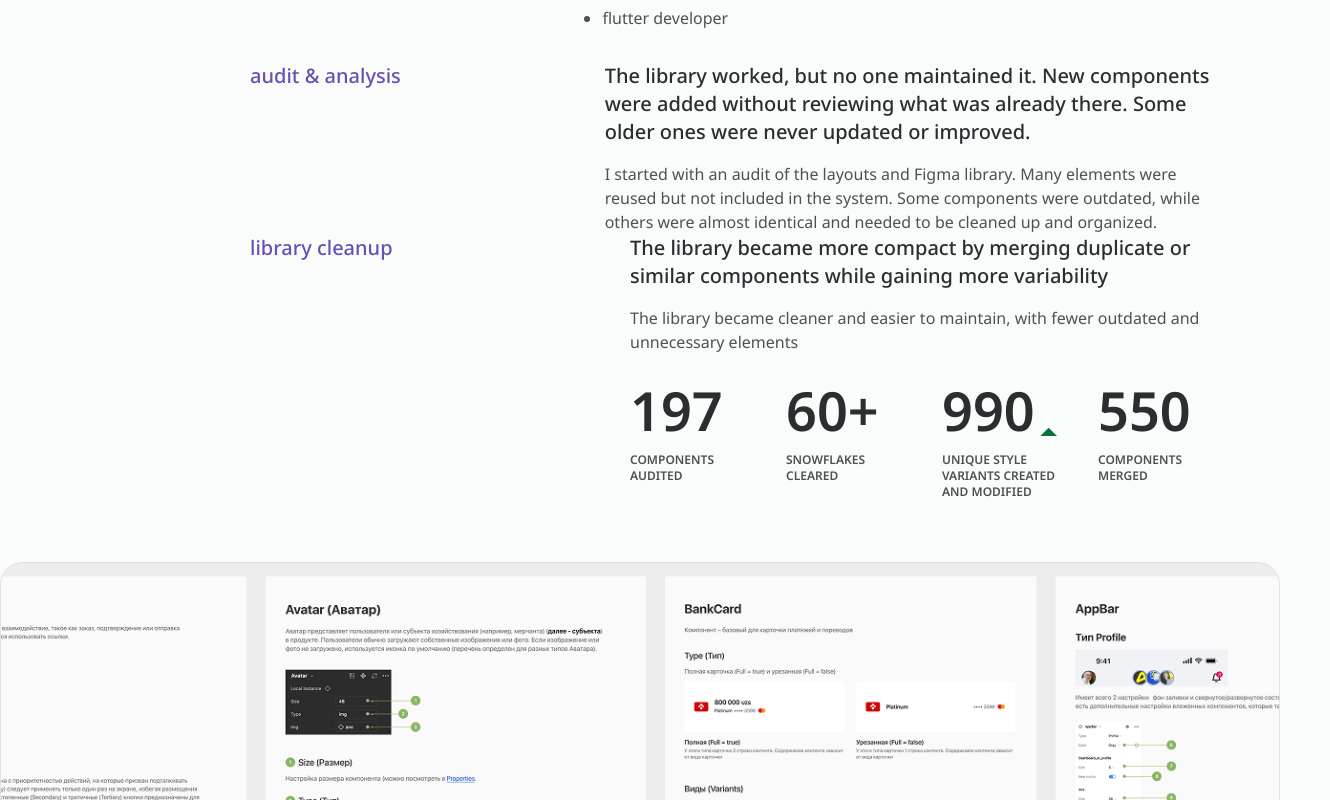
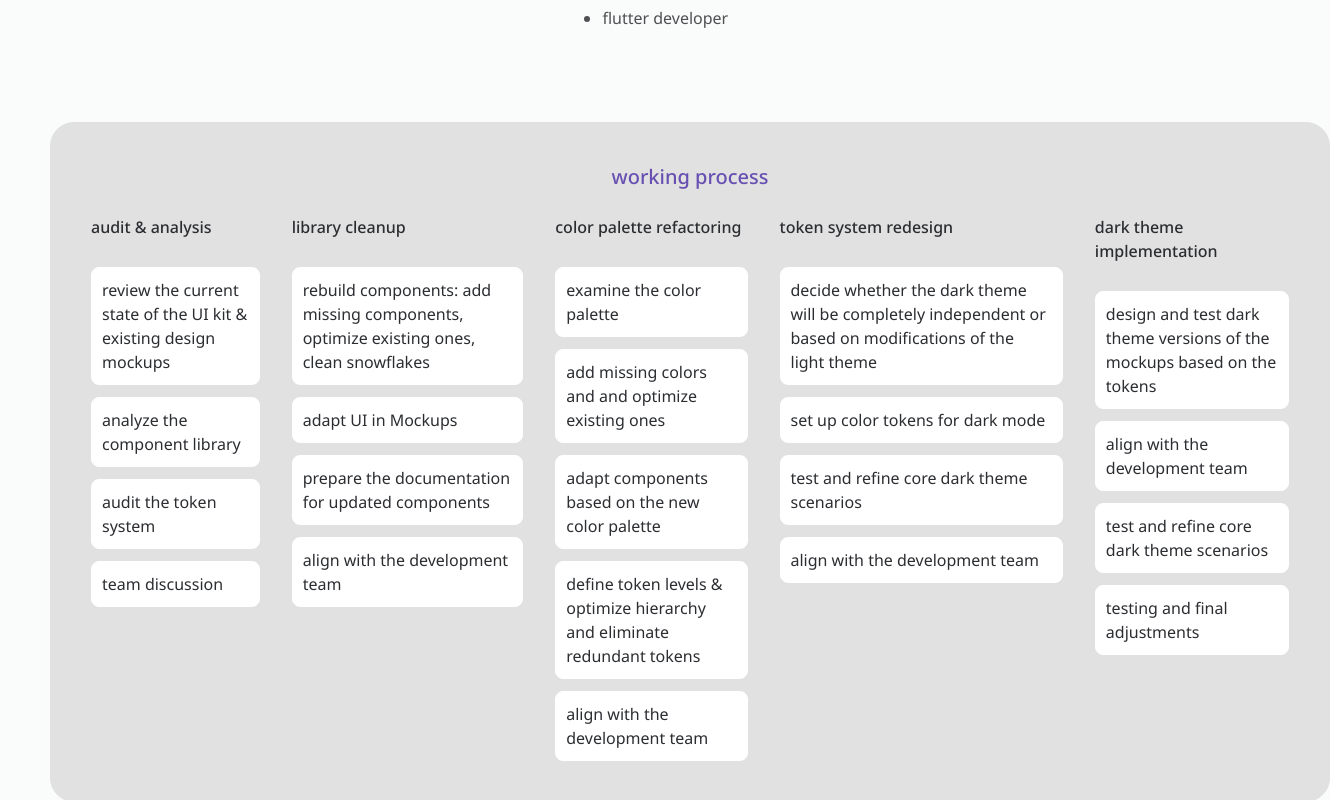
Before and after one commit to Igogoblin/alex, a Next.js app in the folder skavysh/: page /avodark in a window 1280 px wide. Shown: the part 1440-2240 px from the top of the page, 1330 px wide, since content can reach past the window. Built offline with nearby package versions, Linux system fonts and the light colour scheme.

Commit message:
feat: add avodark page base layout

```diff
--- a/skavysh/src/app/avodark/avoDark.module.css
+++ b/skavysh/src/app/avodark/avoDark.module.css
@@ -16,9 +16,60 @@
   line-height: 48px;
   margin: 60px 0 44px;
 }
-/* .buttons {
-  font-size: ;
-} */
+.working {
+  max-width: 1340px;
+  width: 100%;
+  background-color: var(--color-bg);
+  border-radius: 24px;
+  padding: 40px;
+  border: 1px solid var(--color-bg);
+  display: flex;
+  flex-direction: column;
+  gap: 24px;
+  margin: 60px 50px;
+}
+.working__title {
+  font-weight: 500;
+  font-style: Medium;
+  font-size: 20px;
+  line-height: 28px;
+  letter-spacing: 0%;
+  text-align: center;
+  color: var(--primary-50);
+}
+.working__list {
+  display: flex;
+  gap: 32px;
+  justify-content: space-between;
+}
+.working__item__container {
+  display: flex;
+  flex-direction: column;
+  gap: 12px;
+  justify-content: start;
+}
+.working__item {
+  font-weight: 500;
+  font-style: Medium;
+  font-size: 16px;
+  line-height: 24px;
+  letter-spacing: 0%;
+  /* text-align: center; */
+  color: var(--color-neutral-80);
+  margin-bottom: 16px;
+}
+.working__subtask {
+  font-weight: 400;
+  font-size: 16px;
+  line-height: 24px;
+  letter-spacing: 0%;
+  text-align: left;
+  color: var(--color-neutral-80);
+  background-color: var(--color-white);
+  border-radius: 8px;
+  border: 1px solid var(--color-white);
+  padding: 10px;
+}
 @media screen and (max-width: 1300px) {
   .avoDark {
     flex-direction: column;
--- /dev/null
+++ b/skavysh/src/app/avodark/avodark-working/avodarkWorking.tsx
@@ -0,0 +1,21 @@
+import { AVODARK } from "../avodark";
+import style from "../avoDark.module.css";
+export default function AvodarkWorking() {
+  return (
+    <section className={style.working}>
+      <h4 className={style.working__title}>working process</h4>
+      <div className={style.working__list}>
+        {AVODARK.working.map((item, index) => (
+          <div className={style.working__item__container} key={index}>
+            <div className={style.working__item}>{item.task}</div>
+            {item.subtasks.map((el, ind) => (
+              <div key={ind} className={style.working__subtask}>
+                {el}
+              </div>
+            ))}
+          </div>
+        ))}
+      </div>
+    </section>
+  );
+}
--- a/skavysh/src/app/avodark/avodark.ts
+++ b/skavysh/src/app/avodark/avodark.ts
@@ -88,4 +88,52 @@ export const AVODARK = {
     "I started by creating global color tokens to define all fundamental values",
   description2:
     "The semantic token is to systemize the design language for a specific semantic group of components.",
+  working: [
+    {
+      task: "audit & analysis",
+      subtasks: [
+        "review the current state of the UI kit & existing design mockups",
+        "analyze the component library",
+        "audit the token system",
+        "team discussion",
+      ],
+    },
+    {
+      task: "library cleanup",
+      subtasks: [
+        "rebuild components: add missing components, optimize existing ones, clean snowflakes",
+        "adapt UI in Mockups",
+        "prepare the documentation for updated components",
+        "align with the development team",
+      ],
+    },
+    {
+      task: "color palette refactoring",
+      subtasks: [
+        "examine the color palette",
+        "add missing colors and and optimize existing ones",
+        "adapt components based on the new color palette",
+        "define token levels & optimize hierarchy and eliminate redundant tokens",
+        "align with the development team",
+      ],
+    },
+    {
+      task: "token system redesign",
+      subtasks: [
+        "decide whether the dark theme will be completely independent or based on modifications of the light theme",
+        "set up color tokens for dark mode",
+        "test and refine core dark theme scenarios",
+        "align with the development team",
+      ],
+    },
+    {
+      task: "dark theme implementation",
+      subtasks: [
+        "design and test dark theme versions of the mockups based on the tokens",
+        "align with the development team",
+        "test and refine core dark theme scenarios",
+        "testing and final adjustments",
+      ],
+    },
+  ],
 };
--- a/skavysh/src/app/avodark/page.tsx
+++ b/skavysh/src/app/avodark/page.tsx
@@ -13,12 +13,16 @@ import images from "../../../public/avoDark/avodarkImages.png";
 import AvodarkToken from "./avodark-token/avodarkToken";
 import global from "../../../public/avoDark/avodarkGlobal.png";
 import children from "../../../public/children/childrenPrevious.png";
-
+import AvodarkWorking from "./avodark-working/avodarkWorking";
+import showing from "../../../public//avoDark/avodarkShowing.png";
+import semantic from "../../../public/avoDark/avodarkSemantic.png";
+import structure from "../../../public/avoDark/avodarkStructure.png";
+import common from "@/styles/common.module.css";
 export default function Avodark() {
   return (
     <main>
       <Container>
-        <h1 className={style.title}>
+        <h1 className={style.title} id="works">
           Dark mode & tokenisation. Design system updates
         </h1>
         <Image src={avodark} alt="avodark" width={1140} height={500} />
@@ -26,6 +30,7 @@ export default function Avodark() {
       <Container>
         <AvodarkAbout />
       </Container>
+      <AvodarkWorking />
       <Container>
         <AvodarkAudit />
       </Container>
@@ -44,7 +49,7 @@ export default function Avodark() {
         <Image
           src={images}
           alt="images"
-          width={1140}
+          width={1240}
           height={640}
           style={{ margin: "44px 0 60px" }}
         />
@@ -60,9 +65,67 @@ export default function Avodark() {
         style={{ margin: "44px auto" }}
       />
       <Container>
+        <section className="flex flex-col">
+          <div className={common["section-container"]}>
+            <div className={common["section-title"]}></div>
+            <div>
+              <p className={common["section-description--title"]}>
+                semantic tokens
+              </p>
+              <p className={common["section-description"]}>
+                The semantic token is to systemize the design language for a
+                specific semantic group of components.
+              </p>
+            </div>
+          </div>
+        </section>
+      </Container>
+      <Image
+        src={semantic}
+        alt="semantic"
+        width={1340}
+        height={1057}
+        style={{ margin: "44px auto" }}
+      />
+      <Container>
+        <section className="flex flex-col">
+          <div className={common["section-container"]}>
+            <div className={common["section-title"]}></div>
+            <div>
+              <p className={common["section-description--title"]}>
+                final component structure
+              </p>
+              <Image
+                src={structure}
+                alt="structure"
+                width={729}
+                height={470}
+                style={{ margin: "32px auto 0 auto" }}
+              />
+            </div>
+          </div>
+        </section>
+      </Container>
+      <Image
+        src={showing}
+        alt="showing"
+        width={1340}
+        height={600}
+        style={{ margin: "60px auto" }}
+      />
+      {/* <Container>
         <NextProject link={"/redesigning"} image={children} isBack={true} />
         <NextProject link={"/travel"} image={travel} />
-      </Container>
+      </Container> */}
+      <NextProject
+        {...{
+          linkPrev: "/children",
+          imagePrev: children,
+          isBack: true,
+          link: "/travel",
+          image: travel,
+        }}
+      />
     </main>
   );
 }
--- a/skavysh/src/app/children/page.tsx
+++ b/skavysh/src/app/children/page.tsx
@@ -30,9 +30,8 @@ export default function Children() {
       <Container>
         <ChildrenResume />
       </Container>
-      <Container>
-        <NextProject link={"/avodark"} image={avodark} />
-      </Container>
+
+      <NextProject link={"/avodark"} image={avodark} />
     </main>
   );
 }
--- a/skavysh/src/app/globals.css
+++ b/skavysh/src/app/globals.css
@@ -53,3 +53,8 @@ h2 {
   top: -6px;
   margin-left: 4px;
 }
+.footer__text:hover span:first-child {
+  cursor: pointer;
+  text-decoration: underline;
+  color: var(--color-neutral-40);
+}
--- a/skavysh/src/components/Footer.tsx
+++ b/skavysh/src/components/Footer.tsx
@@ -5,10 +5,12 @@ const Footer = () => {
     <footer className="flex justify-between items-start h-[112px] py-4">
       <div className="flex-direction">
         <p className="footer__text">
-          behance <span className="footer__text_span">skavysh</span>
+          <span>behance</span>{" "}
+          <span className="footer__text_span">skavysh</span>
         </p>
         <p className="footer__text">
-          dribbble <span className="footer__text_span">HolyDoll</span>
+          <span>dribbble</span>{" "}
+          <span className="footer__text_span">HolyDoll</span>
         </p>
       </div>
       <ButtonLink text={"up"} size={24} link={"#"} isUp={true} />
--- a/skavysh/src/components/next-project/next-project.module.css
+++ b/skavysh/src/components/next-project/next-project.module.css
@@ -1,21 +1,34 @@
-.btnNext {
+.btnNext,
+.btnPrev {
   color: var(--neutral-80);
   font-size: 28px;
   line-height: 32px;
   font-weight: 500;
-  margin: 60px 0 0 auto;
+  /* margin: 60px 0 0 auto; */
   display: flex;
   justify-content: end;
   align-items: center;
   gap: 16px;
 }
-.btnNext:hover {
+.btnNext {
+  margin: 0 0 0 auto;
+}
+.btnNext:hover,
+.btnPrev:hover {
   cursor: pointer;
   text-decoration: underline;
   color: var(--color-neutral-40);
 }
+.divider {
+  width: 100%;
+  display: flex;
+  justify-content: space-between;
+  align-items: center;
+  margin: 60px 0;
+}
 @media screen and (max-width: 1000px) {
-  .btnNext {
+  .btnNext,
+  .btnPrev {
     font-size: 20px;
     line-height: 24px;
   }
--- a/skavysh/src/components/next-project/next-project.tsx
+++ b/skavysh/src/components/next-project/next-project.tsx
@@ -1,31 +1,44 @@
 import Image, { StaticImageData } from "next/image";
 import Link from "next/link";
 import style from "./next-project.module.css";
+import Container from "../container/container";
 
 type NextProjectProps = {
   link: string;
+  linkPrev?: string;
   image: StaticImageData;
+  imagePrev?: StaticImageData;
   isBack?: boolean;
 };
 
 export default function NextProject({
   link,
+  linkPrev,
+  imagePrev,
   image,
   isBack = false,
 }: NextProjectProps) {
   return (
-    <Link href={link} className={style.btnNext}>
-      {isBack ? (
-        <>
-          <Image src={image} alt="arrow" width={137} height={60} unoptimized />
-          previous project
-        </>
-      ) : (
-        <>
+    <Container>
+      <div className={style.divider}>
+        {isBack && linkPrev && imagePrev && (
+          <Link href={linkPrev} className={style.btnPrev}>
+            <Image
+              src={imagePrev}
+              alt="arrow"
+              width={137}
+              height={60}
+              unoptimized
+            />
+            previous project
+          </Link>
+        )}
+        <Link href={link} className={style.btnNext}>
+          {" "}
           next project
           <Image src={image} alt="arrow" width={137} height={60} unoptimized />
-        </>
-      )}
-    </Link>
+        </Link>
+      </div>
+    </Container>
   );
 }
--- a/skavysh/src/styles/_variables.css
+++ b/skavysh/src/styles/_variables.css
@@ -9,4 +9,5 @@
   --color-gray: #ededed;
   --color-blue: #0057ff;
   --color-white: #ffffff;
+  --color-bg: #e1e1e1;
 }
```
